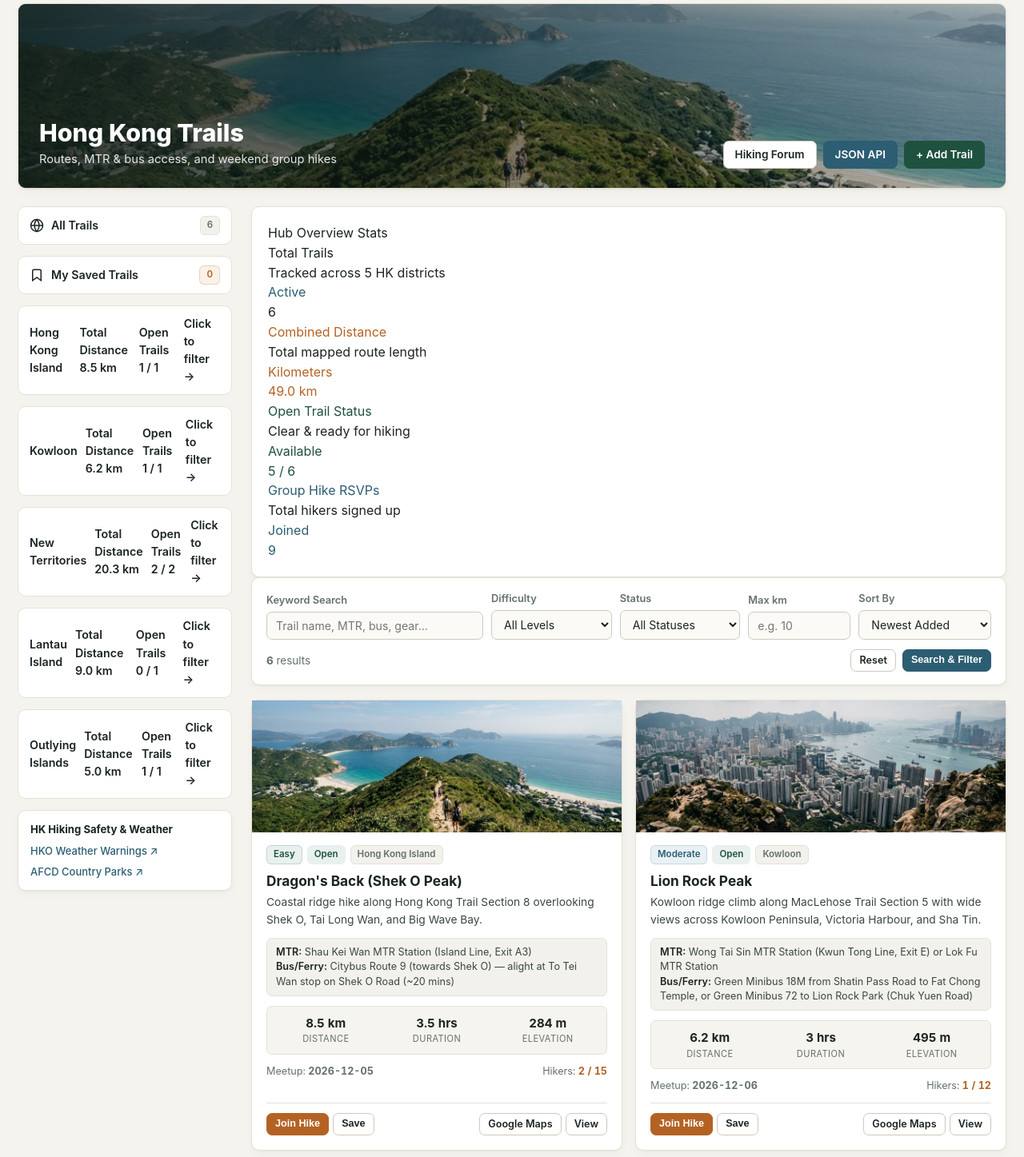
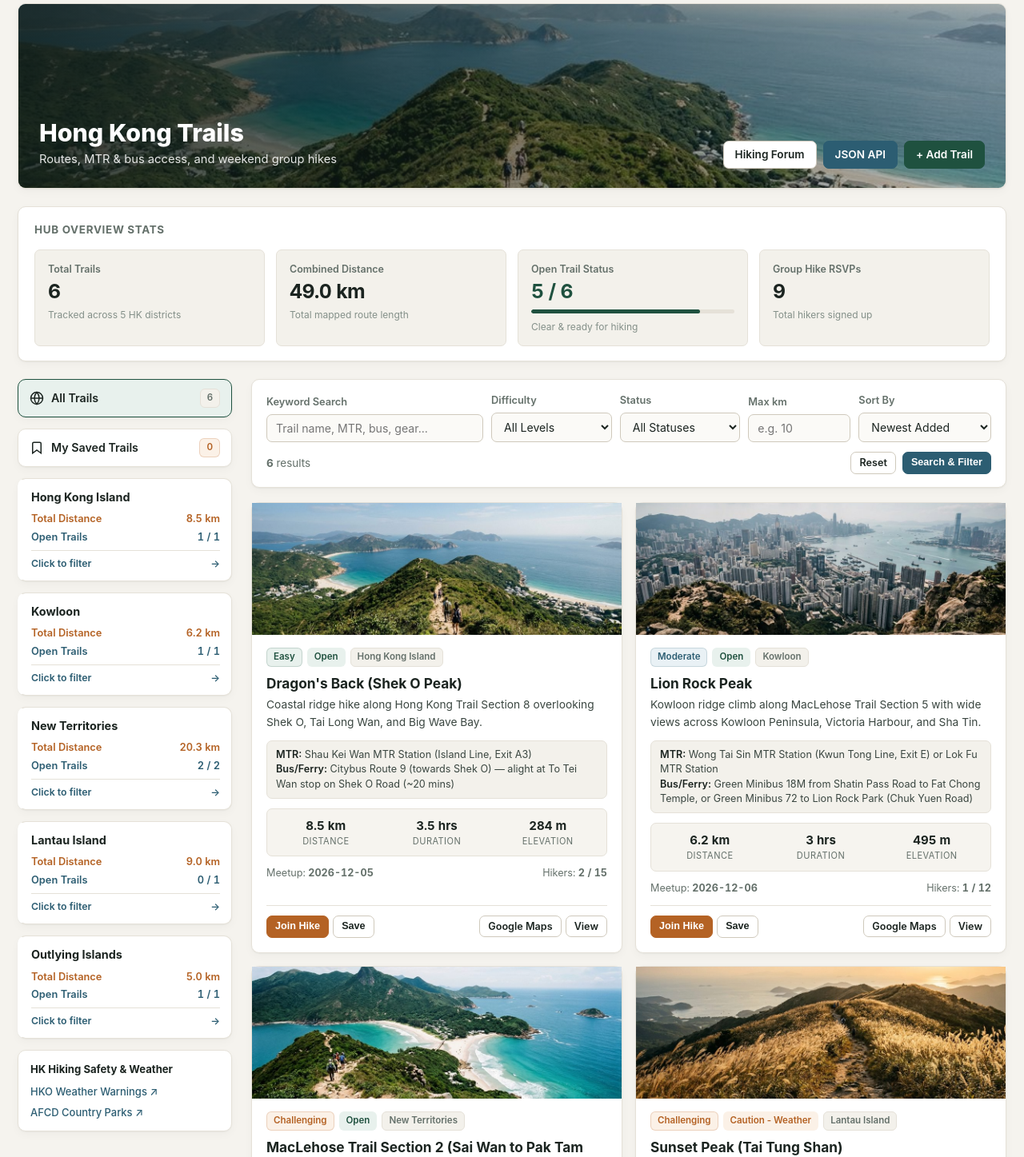
Before and after one commit to whrind/3810_proj, a Node server app: page /trails in a window 1280 px wide. Shown: the part 83-1530 px from the top of the page at 80% size. Run offline with Node 20, Linux system fonts and the light colour scheme; a user stored in the database is signed in; data comes from the database, SQL or seed files in the repository; some libraries are stand-ins or nearby versions.

Commit message:
Move overview stats into top dashboard panels on trails and forum pages

```diff
--- a/public/css/style.css
+++ b/public/css/style.css
@@ -379,8 +379,7 @@ main {
 }
 
 
-.sidebar-all-btn,
-.sidebar-card {
+.sidebar-all-btn {
   display: flex;
   align-items: center;
   justify-content: space-between;
@@ -392,6 +391,81 @@ main {
   color: var(--text-main);
   font-weight: 600;
   font-size: 0.89rem;
+  box-shadow: var(--shadow-card);
+  transition: background-color 0.14s ease, border-color 0.14s ease;
+}
+
+.sidebar-all-btn:hover {
+  background: var(--bg-surface-hover);
+  border-color: var(--border-strong);
+  color: var(--text-main);
+}
+
+.sidebar-all-btn.active {
+  background: var(--pine-soft);
+  border-color: var(--pine);
+  color: var(--text-main);
+}
+
+.sidebar-card {
+  display: block;
+  padding: 12px 14px;
+  border-radius: var(--radius);
+  background: var(--bg-surface);
+  border: 1px solid var(--border);
+  border-left: 3px solid transparent;
+  color: var(--text-body);
+  box-shadow: var(--shadow-card);
+  transition: background-color 0.14s ease, border-color 0.14s ease;
+}
+
+.sidebar-card:hover {
+  background: var(--bg-surface-hover);
+  border-color: var(--border-strong);
+  color: var(--text-main);
+}
+
+.sidebar-card.active {
+  background: var(--pine-soft);
+  border-color: var(--pine);
+  border-left-width: 3px;
+  color: var(--text-main);
+}
+
+.sidebar-card-title {
+  font-size: 0.9rem;
+  font-weight: 700;
+  color: var(--text-main);
+  margin-bottom: 6px;
+  display: flex;
+  justify-content: space-between;
+  align-items: center;
+  gap: 8px;
+}
+
+.sidebar-row {
+  display: flex;
+  justify-content: space-between;
+  align-items: center;
+  font-size: 0.8rem;
+  color: var(--text-muted);
+  margin-bottom: 3px;
+  font-variant-numeric: tabular-nums;
+}
+
+.sidebar-row-gold { color: var(--ochre); font-weight: 600; }
+.sidebar-row-violet { color: var(--slate); font-weight: 600; }
+
+.sidebar-row-link {
+  margin-top: 6px;
+  padding-top: 6px;
+  border-top: 1px solid var(--border);
+  display: flex;
+  justify-content: space-between;
+  align-items: center;
+  font-size: 0.77rem;
+  color: var(--slate);
+  font-weight: 600;
 }
 
 .hko-box {
@@ -549,6 +623,84 @@ main {
   border-radius: var(--radius);
   padding: 20px;
   box-shadow: var(--shadow-card);
+}
+
+.dashboard-panel {
+  background: var(--bg-surface);
+  border: 1px solid var(--border);
+  border-radius: var(--radius);
+  padding: 18px 20px;
+  box-shadow: var(--shadow-card);
+  margin-bottom: 22px;
+}
+
+.dashboard-header {
+  display: flex;
+  align-items: center;
+  justify-content: space-between;
+  gap: 12px;
+  margin-bottom: 14px;
+  flex-wrap: wrap;
+}
+
+.dashboard-title {
+  font-size: 0.84rem;
+  font-weight: 700;
+  letter-spacing: 0.05em;
+  text-transform: uppercase;
+  color: var(--text-muted);
+}
+
+.dashboard-kpi-grid {
+  display: grid;
+  grid-template-columns: repeat(4, minmax(0, 1fr));
+  gap: 14px;
+}
+
+.kpi-card {
+  background: var(--bg-subtle);
+  border: 1px solid var(--border);
+  border-radius: var(--radius-sm);
+  padding: 14px 16px;
+  display: flex;
+  flex-direction: column;
+  gap: 4px;
+}
+
+.kpi-label {
+  font-size: 0.78rem;
+  font-weight: 600;
+  color: var(--text-muted);
+}
+
+.kpi-value {
+  font-size: 1.55rem;
+  font-weight: 700;
+  color: var(--text-main);
+  letter-spacing: -0.025em;
+  font-variant-numeric: tabular-nums;
+  line-height: 1.15;
+}
+
+.kpi-sub {
+  font-size: 0.75rem;
+  color: var(--text-dim);
+  margin-top: 2px;
+}
+
+.kpi-progress {
+  width: 100%;
+  height: 5px;
+  border-radius: 999px;
+  background: var(--border);
+  overflow: hidden;
+  margin: 4px 0 2px;
+}
+
+.kpi-progress-bar {
+  height: 100%;
+  border-radius: 999px;
+  background: var(--pine);
 }
 
 .stats-strip {
@@ -960,7 +1112,9 @@ textarea.form-control { resize: vertical; min-height: 88px; }
 
 @media (max-width: 1100px) {
   .app-shell { grid-template-columns: 1fr; }
-  .sidebar { position: static; }
+  .sidebar { position: static; display: grid; grid-template-columns: repeat(3, 1fr); }
+  .sidebar-all-btn, .hko-box { grid-column: 1 / -1; }
+  .dashboard-kpi-grid { grid-template-columns: repeat(2, minmax(0, 1fr)); }
   .stats-strip { grid-template-columns: repeat(2, 1fr); }
   .stat-cell:nth-child(2) { border-right: none; }
   .stat-cell:nth-child(1), .stat-cell:nth-child(2) { border-bottom: 1px solid var(--border); }
@@ -968,7 +1122,7 @@ textarea.form-control { resize: vertical; min-height: 88px; }
 }
 
 @media (max-width: 720px) {
-  .trail-grid, .stats-strip, .detail-grid, .form-grid, .form-grid-3, .filter-grid, .filter-grid-forum {
+  .sidebar, .trail-grid, .dashboard-kpi-grid, .stats-strip, .detail-grid, .form-grid, .form-grid-3, .filter-grid, .filter-grid-forum {
     grid-template-columns: 1fr;
   }
   .stat-cell { border-right: none; border-bottom: 1px solid var(--border); }
--- a/views/dashboard.ejs
+++ b/views/dashboard.ejs
@@ -14,6 +14,45 @@
     </div>
   </div>
 </div>
+
+<%
+  const openRatio = stats.totalCount > 0 ? Math.round((stats.openCount / stats.totalCount) * 100) : 0;
+%>
+
+<section class="dashboard-panel" aria-label="Trail Dashboard">
+  <div class="dashboard-header">
+    <h2 class="dashboard-title" data-i18n="stats_heading">Hub Overview Stats</h2>
+  </div>
+
+  <div class="dashboard-kpi-grid">
+    <div class="kpi-card">
+      <div class="kpi-label" data-i18n="stat_total">Total Trails</div>
+      <div class="kpi-value"><%= stats.totalCount %></div>
+      <div class="kpi-sub" data-i18n="stat_total_sub">Tracked across 5 HK districts</div>
+    </div>
+
+    <div class="kpi-card">
+      <div class="kpi-label" data-i18n="stat_dist">Combined Distance</div>
+      <div class="kpi-value"><%= stats.totalDistance %> km</div>
+      <div class="kpi-sub" data-i18n="stat_dist_sub">Total mapped route length</div>
+    </div>
+
+    <div class="kpi-card">
+      <div class="kpi-label" data-i18n="stat_open">Open Trail Status</div>
+      <div class="kpi-value text-emerald"><%= stats.openCount %> / <%= stats.totalCount %></div>
+      <div class="kpi-progress" aria-hidden="true">
+        <div class="kpi-progress-bar" style="width:<%= openRatio %>%;"></div>
+      </div>
+      <div class="kpi-sub" data-i18n="stat_open_sub">Clear &amp; ready for hiking</div>
+    </div>
+
+    <div class="kpi-card">
+      <div class="kpi-label" data-i18n="stat_rsvp">Group Hike RSVPs</div>
+      <div class="kpi-value"><%= stats.totalRsvps %></div>
+      <div class="kpi-sub" data-i18n="stat_rsvp_sub">Total hikers signed up</div>
+    </div>
+  </div>
+</section>
 
 <div class="app-shell">
   <aside class="sidebar">
@@ -66,55 +105,6 @@
   </aside>
 
   <section>
-    <div class="panel stats-panel">
-      <div class="stats-panel-title" data-i18n="stats_heading">Hub Overview Stats</div>
-      <div class="stats-2col">
-        <div class="stat-row">
-          <div>
-            <div class="stat-row-title" data-i18n="stat_total">Total Trails</div>
-            <div class="stat-row-sub" data-i18n="stat_total_sub">Tracked across 5 HK districts</div>
-          </div>
-          <div class="stat-row-num">
-            <div class="stat-tag text-sky" data-i18n="stat_active">Active</div>
-            <div class="stat-big"><%= stats.totalCount %></div>
-          </div>
-        </div>
-
-        <div class="stat-row">
-          <div>
-            <div class="stat-row-title text-gold" data-i18n="stat_dist">Combined Distance</div>
-            <div class="stat-row-sub" data-i18n="stat_dist_sub">Total mapped route length</div>
-          </div>
-          <div class="stat-row-num">
-            <div class="stat-tag text-gold" data-i18n="stat_km">Kilometers</div>
-            <div class="stat-big text-gold"><%= stats.totalDistance %> km</div>
-          </div>
-        </div>
-
-        <div class="stat-row">
-          <div>
-            <div class="stat-row-title text-emerald" data-i18n="stat_open">Open Trail Status</div>
-            <div class="stat-row-sub" data-i18n="stat_open_sub">Clear &amp; ready for hiking</div>
-          </div>
-          <div class="stat-row-num">
-            <div class="stat-tag text-emerald" data-i18n="stat_avail">Available</div>
-            <div class="stat-big text-emerald"><%= stats.openCount %> / <%= stats.totalCount %></div>
-          </div>
-        </div>
-
-        <div class="stat-row">
-          <div>
-            <div class="stat-row-title text-violet" data-i18n="stat_rsvp">Group Hike RSVPs</div>
-            <div class="stat-row-sub" data-i18n="stat_rsvp_sub">Total hikers signed up</div>
-          </div>
-          <div class="stat-row-num">
-            <div class="stat-tag text-violet" data-i18n="stat_joined">Joined</div>
-            <div class="stat-big text-violet"><%= stats.totalRsvps %></div>
-          </div>
-        </div>
-      </div>
-    </div>
-
     <div class="panel filter-panel">
       <form action="/trails" method="GET">
         <% if (filters.district) { %>
@@ -247,18 +237,18 @@
                     <div class="metric-lbl" data-i18n="lbl_distance">Distance</div>
                   </div>
                   <div>
-                    <div class="metric-val text-violet"><%= trail.durationHrs %> hrs</div>
+                    <div class="metric-val"><%= trail.durationHrs %> hrs</div>
                     <div class="metric-lbl" data-i18n="lbl_duration">Duration</div>
                   </div>
                   <div>
-                    <div class="metric-val text-sky"><%= trail.elevationM %> m</div>
+                    <div class="metric-val"><%= trail.elevationM %> m</div>
                     <div class="metric-lbl" data-i18n="lbl_elevation">Elevation</div>
                   </div>
                 </div>
 
                 <div class="trail-meta">
                   <span><span data-i18n="lbl_meetup">Meetup:</span> <strong><%= trail.meetupDate || 'Flexible' %></strong></span>
-                  <span><span data-i18n="lbl_hikers">Hikers:</span> <strong class="text-gold"><%= trail.participants ? trail.participants.length : 0 %> / <%= trail.maxParticipants %></strong></span>
+                  <span><span data-i18n="lbl_hikers">Hikers:</span> <strong><%= trail.participants ? trail.participants.length : 0 %> / <%= trail.maxParticipants %></strong></span>
                 </div>
               </div>
 
```
Also changed, not shown: public/js/i18n.js (+27 -0 lines), routes/forum.js (+10 -1 lines), views/forum.ejs (+50 -11 lines).
